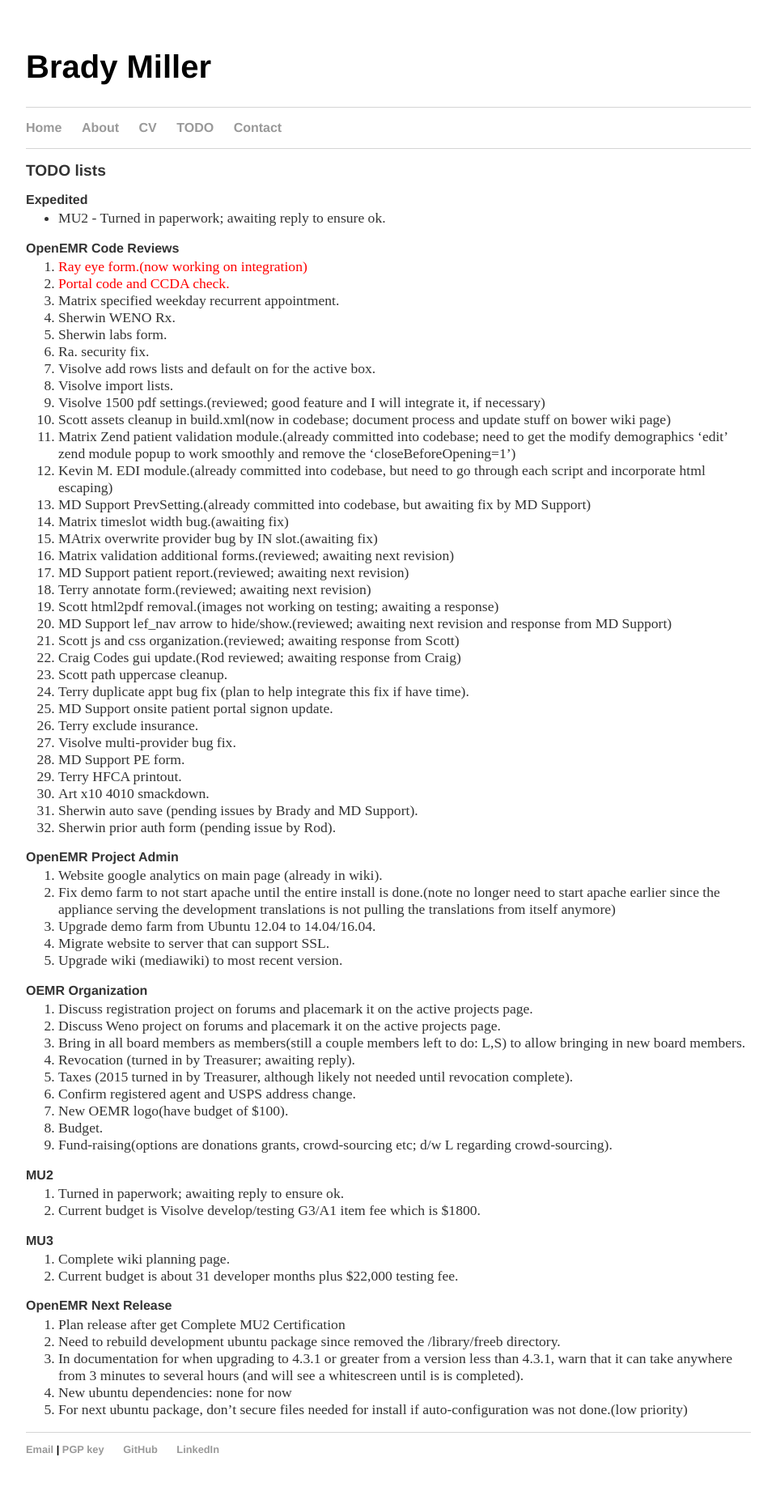
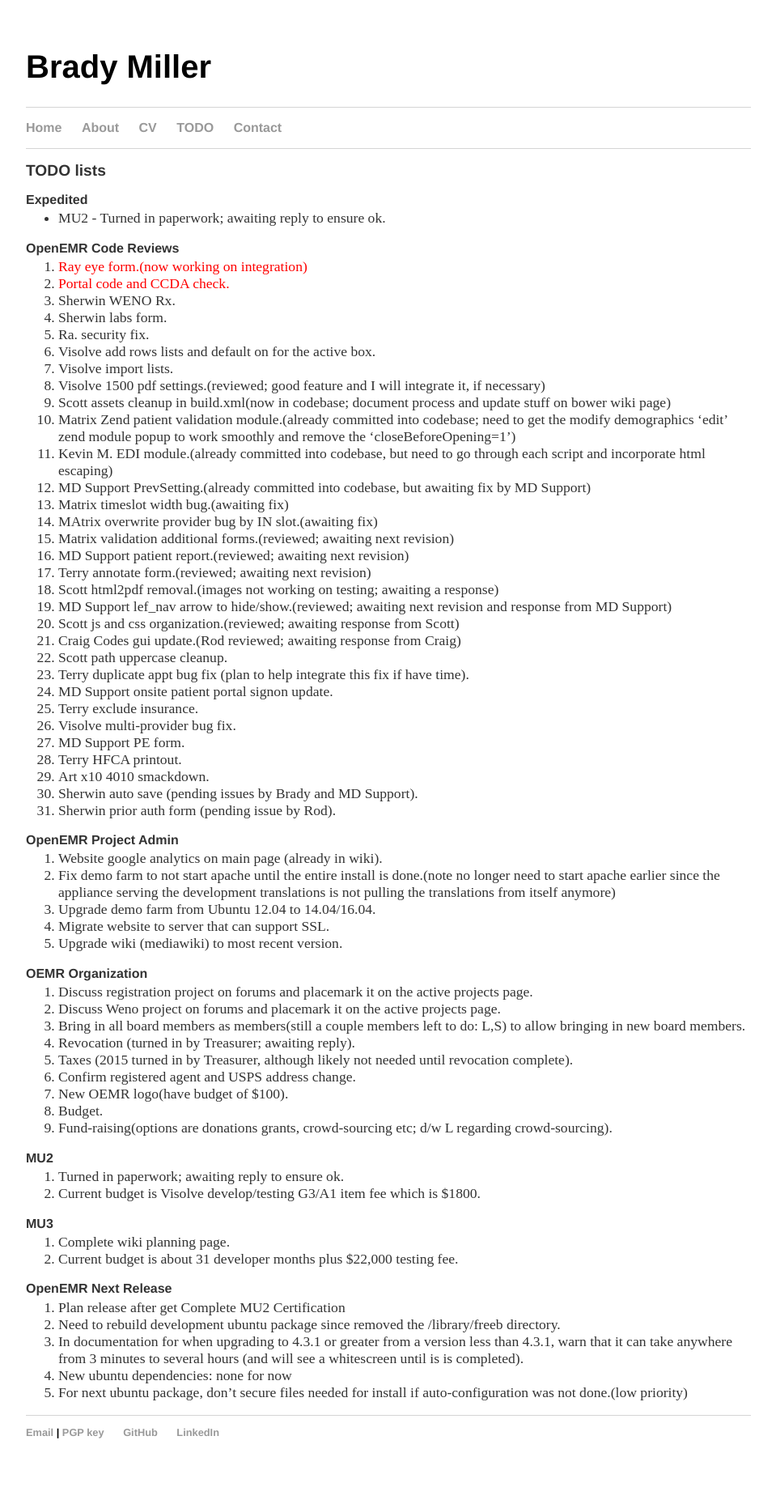
Before and after one commit to bradymiller/bradymiller.github.io, a Jekyll site: the page built from todo/index.md, in a window 1280 px wide. Shown: the whole page at 81% size, without its empty margins (160-1119 px from the left). Built offline with Jekyll 4.4.1, drawn with Linux system fonts in a browser that asks for light colours; after the commit the page ends 1837 px from its top, so only the background shows below that.

Commit message:
Update todo list

```diff
--- a/todo/index.md
+++ b/todo/index.md
@@ -9,7 +9,6 @@
 ### OpenEMR Code Reviews
 1. <span style="color: red">Ray eye form.(now working on integration)</span>
 1. <span style="color: red">Portal code and CCDA check.</span>
-1. Matrix specified weekday recurrent appointment.
 1. Sherwin WENO Rx.
 1. Sherwin labs form.
 1. Ra. security fix.
```
